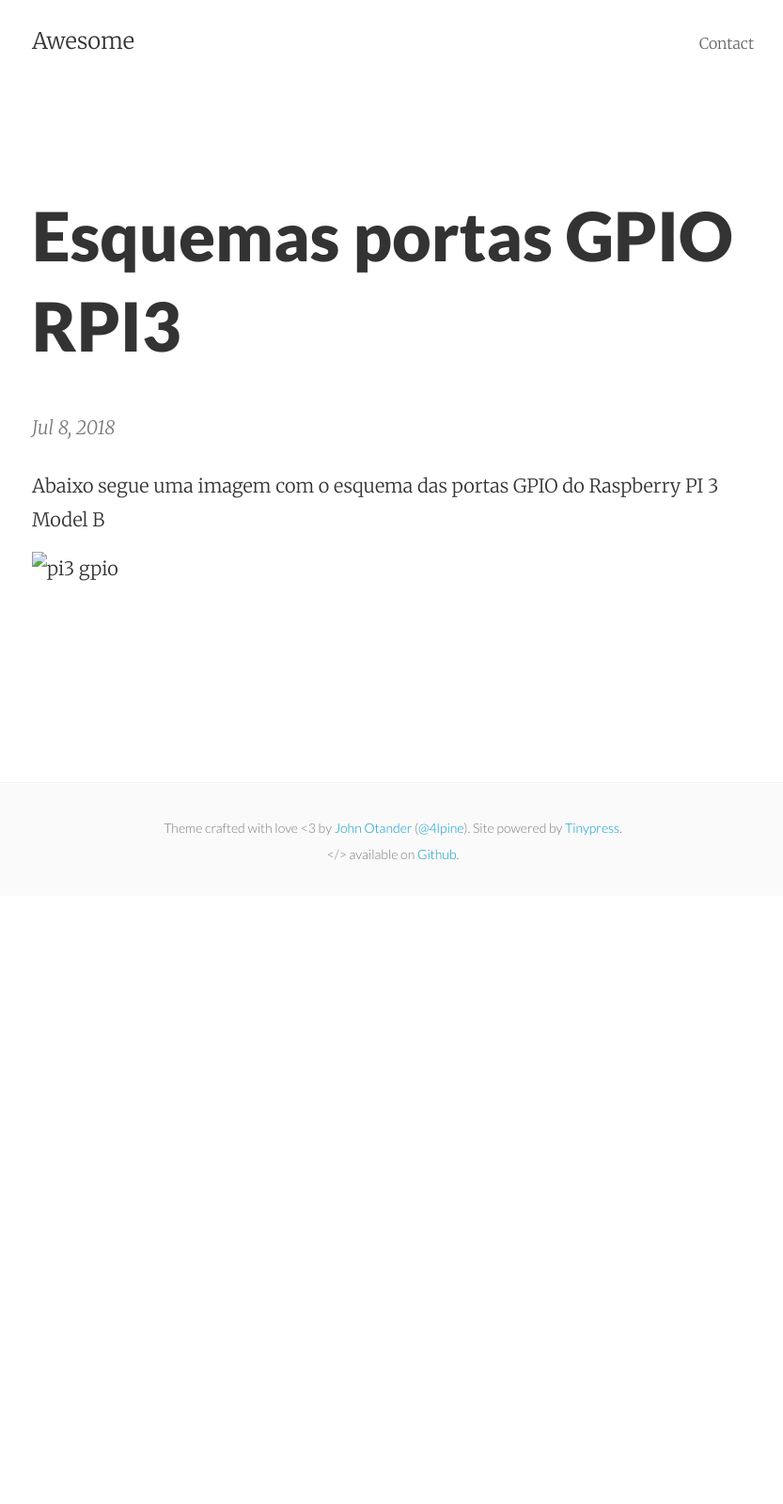
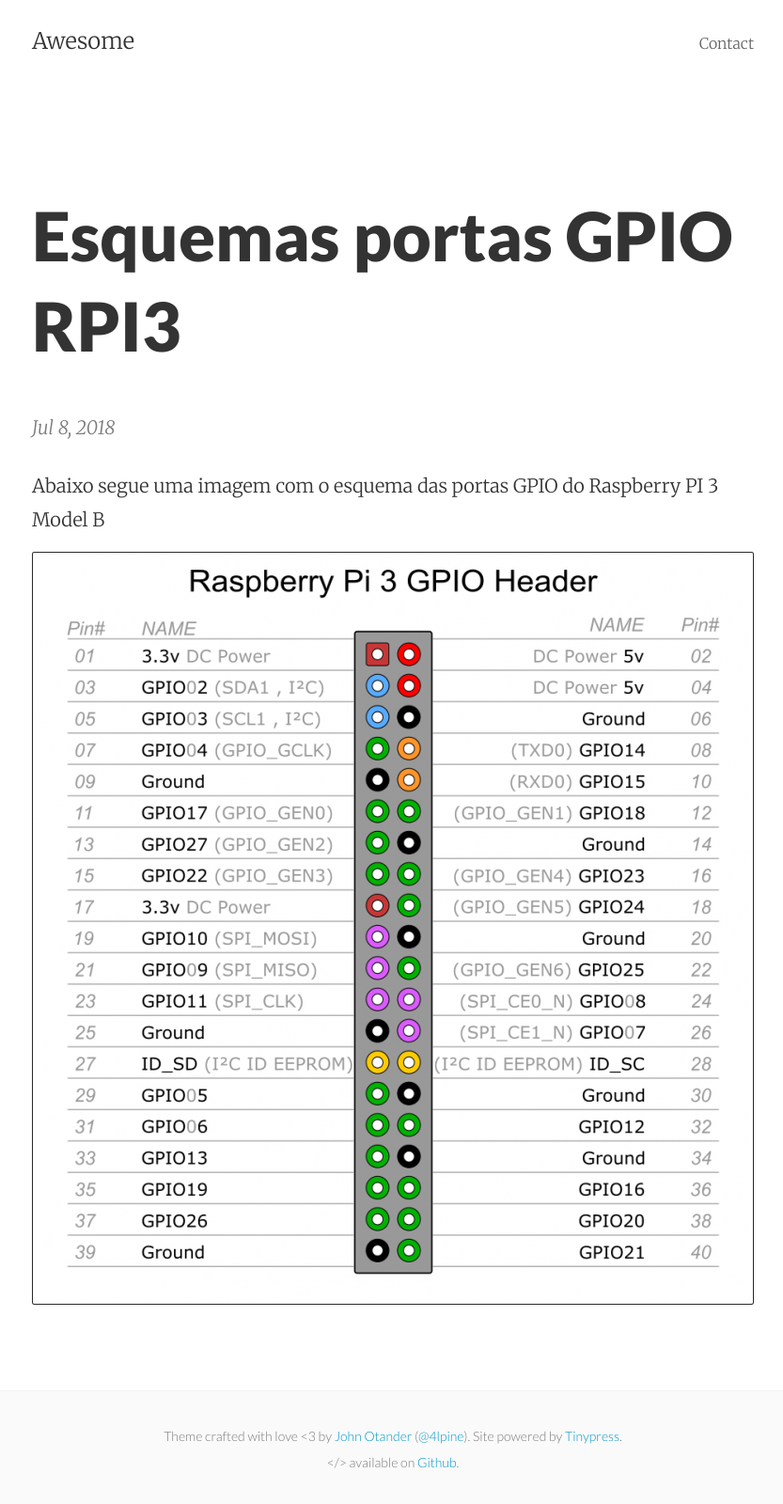
Before and after one commit to dfrnks/dfrnks.github.io, a Jekyll site: the page built from _posts/2018-07-08-esquemas-portas-rpi.markdown, in a window 1280 px wide. Shown: the whole page at 94% size, without its empty margins (222-1055 px from the left). Built offline with Jekyll 4.4.1, drawn with Linux system fonts in a browser that asks for light colours; before the commit the page ends 953 px from its top, so only the background shows below that.

Commit message:
Corrigindo link imagem post

```diff
--- a/_posts/2018-07-08-esquemas-portas-rpi.markdown
+++ b/_posts/2018-07-08-esquemas-portas-rpi.markdown
@@ -5,4 +5,4 @@
 ---
 Abaixo segue uma imagem com o esquema das portas GPIO do Raspberry PI 3 Model B
 
-![pi3 gpio](/images/pi3_gpio.png)
+![pi3 gpio](/img/pi3_gpio.png)
```
Also changed, not shown: img/pi3_gpio.png (renamed from imagens/pi3_gpio.png).
